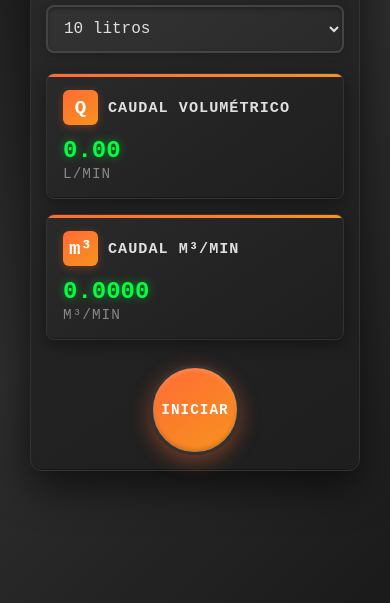
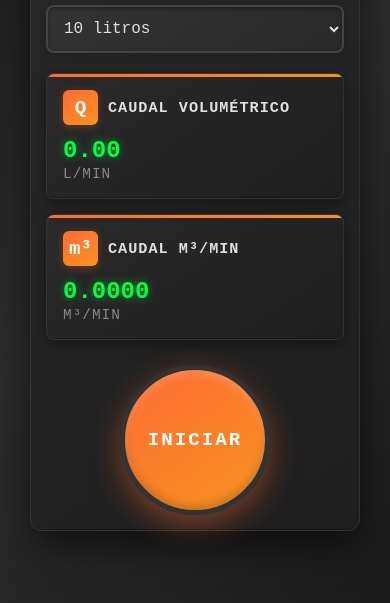
Before and after one commit to bortiz5/Index, a plain HTML site: page index.html in a window 390 px wide. Shown: the part 231-834 px from the top of the page. Drawn offline with Linux system fonts and the light colour scheme.

Commit message:
Update index.html

```diff
--- a/index.html
+++ b/index.html
@@ -242,31 +242,31 @@
       letter-spacing: 1px;
     }
 
-    /* Botón industrial */
+    /* Botón industrial más grande */
     .button-container {
       margin-top: 25px;
       text-align: center;
     }
 
     .boton-principal {
-      width: 100px;
-      height: 100px;
+      width: 180px;
+      height: 180px;
       border-radius: 50%;
-      font-size: 1em;
+      font-size: 1.4em;
       font-weight: bold;
-      border: 3px solid #333;
+      border: 5px solid #333;
       background: linear-gradient(145deg, #ff6b35, #f7931e);
       color: white;
       cursor: pointer;
       transition: all 0.3s ease;
       box-shadow:
-        0 6px 20px rgba(255, 107, 53, 0.4),
-        inset 0 2px 4px rgba(255, 255, 255, 0.2),
-        inset 0 -2px 4px rgba(0, 0, 0, 0.2);
+        0 10px 30px rgba(255, 107, 53, 0.4),
+        inset 0 4px 8px rgba(255, 255, 255, 0.2),
+        inset 0 -4px 8px rgba(0, 0, 0, 0.2);
       position: relative;
       overflow: hidden;
       text-transform: uppercase;
-      letter-spacing: 1px;
+      letter-spacing: 2px;
       font-family: 'Roboto Mono', monospace;
     }
 
@@ -286,9 +286,9 @@
     .boton-principal:hover {
       transform: scale(1.05);
       box-shadow:
-        0 12px 35px rgba(255, 107, 53, 0.6),
-        inset 0 2px 4px rgba(255, 255, 255, 0.3),
-        inset 0 -2px 4px rgba(0, 0, 0, 0.2);
+        0 18px 45px rgba(255, 107, 53, 0.6),
+        inset 0 4px 8px rgba(255, 255, 255, 0.3),
+        inset 0 -4px 8px rgba(0, 0, 0, 0.2);
     }
 
     .boton-principal:hover::before {
@@ -353,9 +353,9 @@
       }
 
       .boton-principal {
-        width: 90px;
-        height: 90px;
-        font-size: 0.9em;
+        width: 150px;
+        height: 150px;
+        font-size: 1.2em;
       }
 
       .result-value {
```
